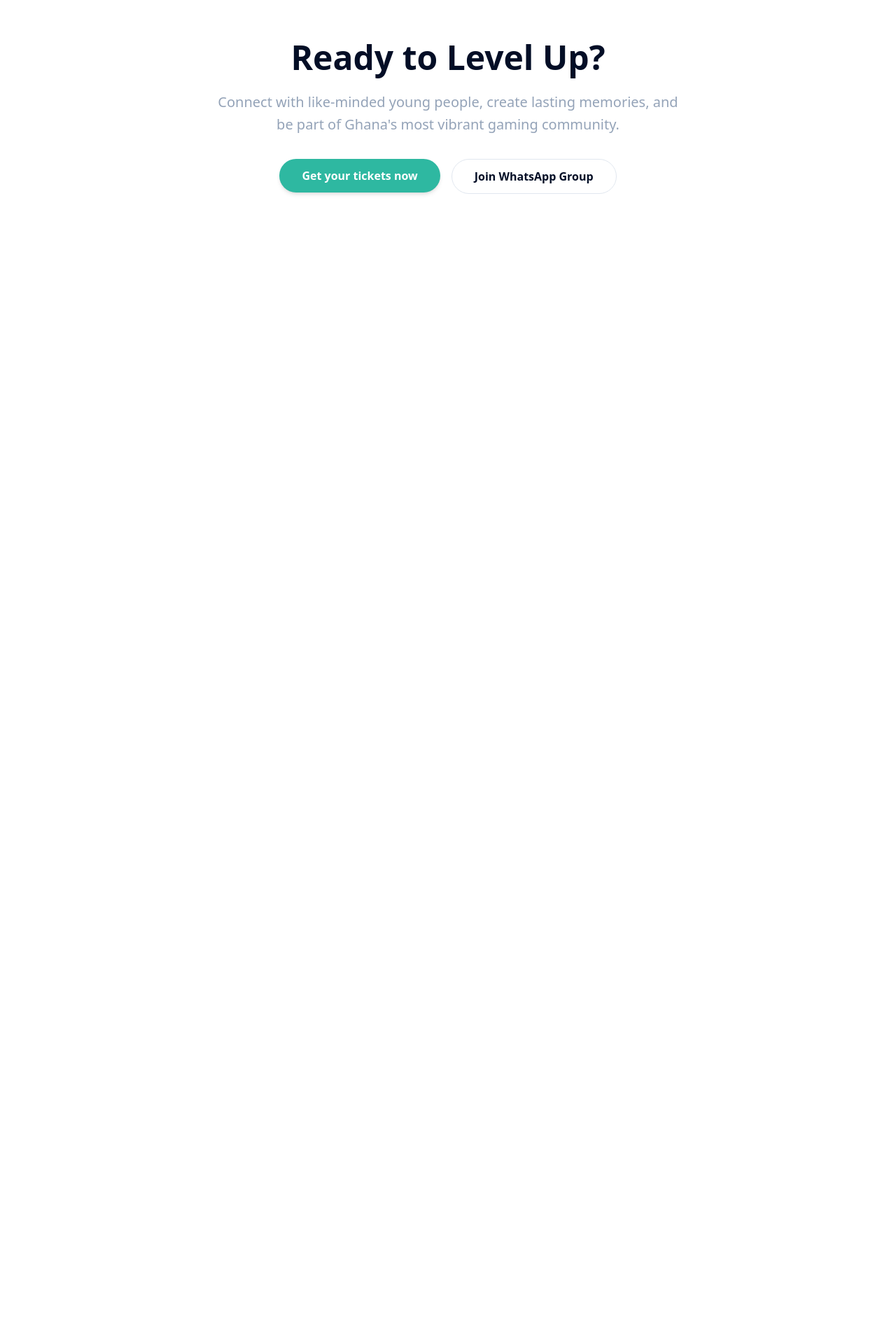
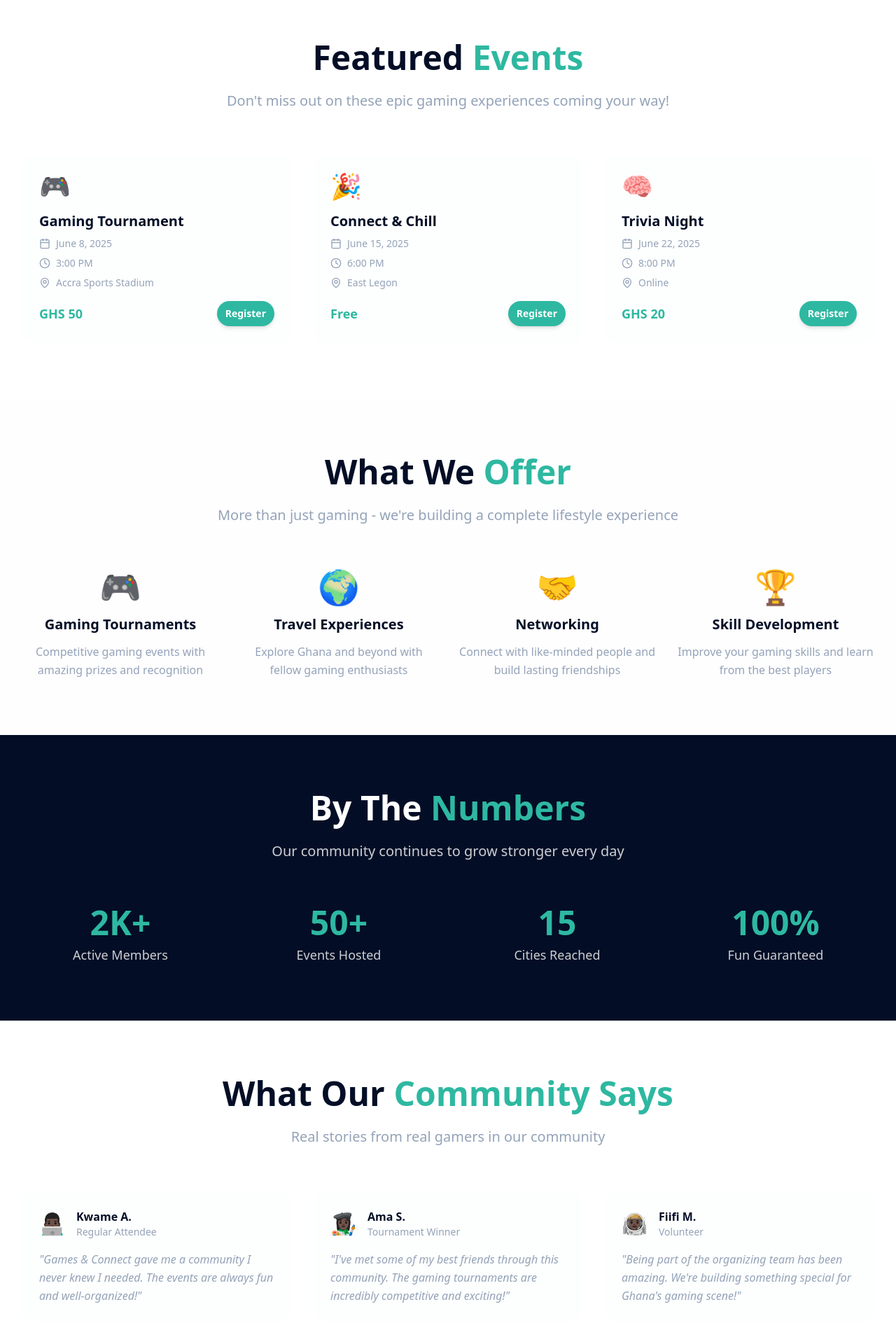
Before and after one commit to lewislenus/gamesandconnect, a React (Vite) app: page / in a window 1280 px wide. Shown: the part 1680-3600 px from the top of the page at 70% size. Before the commit the page ends 2037 px from the top, so only its background shows below. Built offline with nearby package versions, Linux system fonts and the light colour scheme.

Commit message:
Add more homepage sections
Adds new sections to the homepage, including a community highlight and an upcoming events ticker, to provide more information and engagement for users.

```diff
--- a/src/pages/HomePage.tsx
+++ b/src/pages/HomePage.tsx
@@ -125,6 +125,221 @@ export default function HomePage() {
         </div>
       </section>
 
+      {/* Featured Events */}
+      <section className="py-20 bg-background">
+        <div className="max-w-7xl mx-auto px-4 sm:px-6 lg:px-8">
+          <div className="text-center mb-16">
+            <h2 className="text-5xl font-black text-foreground mb-6">
+              Featured <span className="text-primary">Events</span>
+            </h2>
+            <p className="text-xl text-muted-foreground max-w-2xl mx-auto">
+              Don't miss out on these epic gaming experiences coming your way!
+            </p>
+          </div>
+
+          <div className="grid md:grid-cols-2 lg:grid-cols-3 gap-8">
+            {[
+              {
+                title: "Gaming Tournament",
+                date: "June 8, 2025",
+                time: "3:00 PM",
+                location: "Accra Sports Stadium",
+                price: "GHS 50",
+                image: "🎮"
+              },
+              {
+                title: "Connect & Chill",
+                date: "June 15, 2025",
+                time: "6:00 PM",
+                location: "East Legon",
+                price: "Free",
+                image: "🎉"
+              },
+              {
+                title: "Trivia Night",
+                date: "June 22, 2025",
+                time: "8:00 PM",
+                location: "Online",
+                price: "GHS 20",
+                image: "🧠"
+              }
+            ].map((event, index) => (
+              <div key={index} className="bg-muted/30 backdrop-blur-sm rounded-2xl p-6 hover:bg-muted/50 transition-all duration-300 transform hover:scale-105">
+                <div className="text-4xl mb-4">{event.image}</div>
+                <h3 className="text-xl font-bold text-foreground mb-2">{event.title}</h3>
+                <div className="space-y-2 text-sm text-muted-foreground mb-4">
+                  <div className="flex items-center gap-2">
+                    <Calendar className="w-4 h-4" />
+                    <span>{event.date}</span>
+                  </div>
+                  <div className="flex items-center gap-2">
+                    <Clock className="w-4 h-4" />
+                    <span>{event.time}</span>
+                  </div>
+                  <div className="flex items-center gap-2">
+                    <MapPin className="w-4 h-4" />
+                    <span>{event.location}</span>
+                  </div>
+                </div>
+                <div className="flex items-center justify-between">
+                  <span className="text-lg font-bold text-primary">{event.price}</span>
+                  <Button size="sm" className="rounded-full">
+                    Register
+                  </Button>
+                </div>
+              </div>
+            ))}
+          </div>
+        </div>
+      </section>
+
+      {/* What We Offer */}
+      <section className="py-20 bg-muted/20">
+        <div className="max-w-7xl mx-auto px-4 sm:px-6 lg:px-8">
+          <div className="text-center mb-16">
+            <h2 className="text-5xl font-black text-foreground mb-6">
+              What We <span className="text-primary">Offer</span>
+            </h2>
+            <p className="text-xl text-muted-foreground max-w-2xl mx-auto">
+              More than just gaming - we're building a complete lifestyle experience
+            </p>
+          </div>
+
+          <div className="grid md:grid-cols-2 lg:grid-cols-4 gap-8">
+            {[
+              {
+                icon: "🎮",
+                title: "Gaming Tournaments",
+                description: "Competitive gaming events with amazing prizes and recognition"
+              },
+              {
+                icon: "🌍",
+                title: "Travel Experiences",
+                description: "Explore Ghana and beyond with fellow gaming enthusiasts"
+              },
+              {
+                icon: "🤝",
+                title: "Networking",
+                description: "Connect with like-minded people and build lasting friendships"
+              },
+              {
+                icon: "🏆",
+                title: "Skill Development",
+                description: "Improve your gaming skills and learn from the best players"
+              }
+            ].map((offer, index) => (
+              <div key={index} className="text-center group">
+                <div className="text-5xl mb-4 transform group-hover:scale-110 transition-transform duration-300">
+                  {offer.icon}
+                </div>
+                <h3 className="text-xl font-bold text-foreground mb-3">{offer.title}</h3>
+                <p className="text-muted-foreground leading-relaxed">{offer.description}</p>
+              </div>
+            ))}
+          </div>
+        </div>
+      </section>
+
+      {/* Statistics */}
+      <section className="py-20 bg-foreground text-background">
+        <div className="max-w-7xl mx-auto px-4 sm:px-6 lg:px-8">
+          <div className="text-center mb-16">
+            <h2 className="text-5xl font-black mb-6">
+              By The <span className="text-primary">Numbers</span>
+            </h2>
+            <p className="text-xl text-background/80 max-w-2xl mx-auto">
+              Our community continues to grow stronger every day
+            </p>
+          </div>
+
+          <div className="grid md:grid-cols-2 lg:grid-cols-4 gap-8">
+            {[
+              { number: "2K+", label: "Active Members" },
+              { number: "50+", label: "Events Hosted" },
+              { number: "15", label: "Cities Reached" },
+              { number: "100%", label: "Fun Guaranteed" }
+            ].map((stat, index) => (
+              <div key={index} className="text-center">
+                <div className="text-5xl font-black text-primary mb-2">{stat.number}</div>
+                <div className="text-lg text-background/80">{stat.label}</div>
+              </div>
+            ))}
+          </div>
+        </div>
+      </section>
+
+      {/* Testimonials */}
+      <section className="py-20 bg-background">
+        <div className="max-w-7xl mx-auto px-4 sm:px-6 lg:px-8">
+          <div className="text-center mb-16">
+            <h2 className="text-5xl font-black text-foreground mb-6">
+              What Our <span className="text-primary">Community Says</span>
+            </h2>
+            <p className="text-xl text-muted-foreground max-w-2xl mx-auto">
+              Real stories from real gamers in our community
+            </p>
+          </div>
+
+          <div className="grid md:grid-cols-2 lg:grid-cols-3 gap-8">
+            {[
+              {
+                name: "Kwame A.",
+                role: "Regular Attendee",
+                quote: "Games & Connect gave me a community I never knew I needed. The events are always fun and well-organized!",
+                avatar: "👨🏿‍💻"
+              },
+              {
+                name: "Ama S.",
+                role: "Tournament Winner",
+                quote: "I've met some of my best friends through this community. The gaming tournaments are incredibly competitive and exciting!",
+                avatar: "👩🏿‍🎨"
+              },
+              {
+                name: "Fiifi M.",
+                role: "Volunteer",
+                quote: "Being part of the organizing team has been amazing. We're building something special for Ghana's gaming scene!",
+                avatar: "👨🏿‍🚀"
+              }
+            ].map((testimonial, index) => (
+              <div key={index} className="bg-muted/30 backdrop-blur-sm rounded-2xl p-6">
+                <div className="flex items-center mb-4">
+                  <div className="text-3xl mr-4">{testimonial.avatar}</div>
+                  <div>
+                    <div className="font-bold text-foreground">{testimonial.name}</div>
+                    <div className="text-sm text-muted-foreground">{testimonial.role}</div>
+                  </div>
+                </div>
+                <p className="text-muted-foreground leading-relaxed italic">"{testimonial.quote}"</p>
+              </div>
+            ))}
+          </div>
+        </div>
+      </section>
+
+      {/* Newsletter */}
+      <section className="py-20 bg-muted/20">
+        <div className="max-w-4xl mx-auto px-4 sm:px-6 lg:px-8 text-center">
+          <div className="bg-background rounded-3xl p-12 shadow-lg">
+            <h2 className="text-4xl font-black text-foreground mb-4">
+              Stay In The <span className="text-primary">Loop</span>
+            </h2>
+            <p className="text-lg text-muted-foreground mb-8">
+              Get the latest updates on events, tournaments, and community news
+            </p>
+            <div className="flex flex-col sm:flex-row gap-4 max-w-md mx-auto">
+              <input
+                type="email"
+                placeholder="Enter your email"
+                className="flex-1 px-6 py-3 rounded-full border border-input bg-background text-foreground placeholder:text-muted-foreground focus:outline-none focus:ring-2 focus:ring-primary"
+              />
+              <Button size="lg" className="rounded-full px-8">
+                Subscribe
+              </Button>
+            </div>
+          </div>
+        </div>
+      </section>
+
       {/* Call to Action */}
       <section className="py-20 bg-background">
         <div className="max-w-4xl mx-auto px-4 sm:px-6 lg:px-8 text-center">
```
